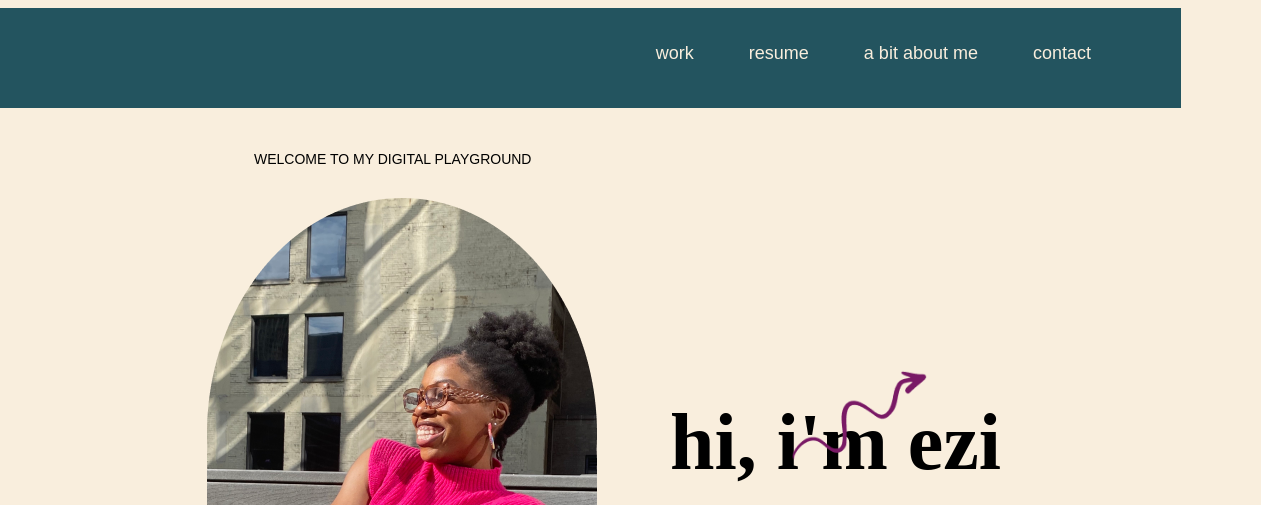
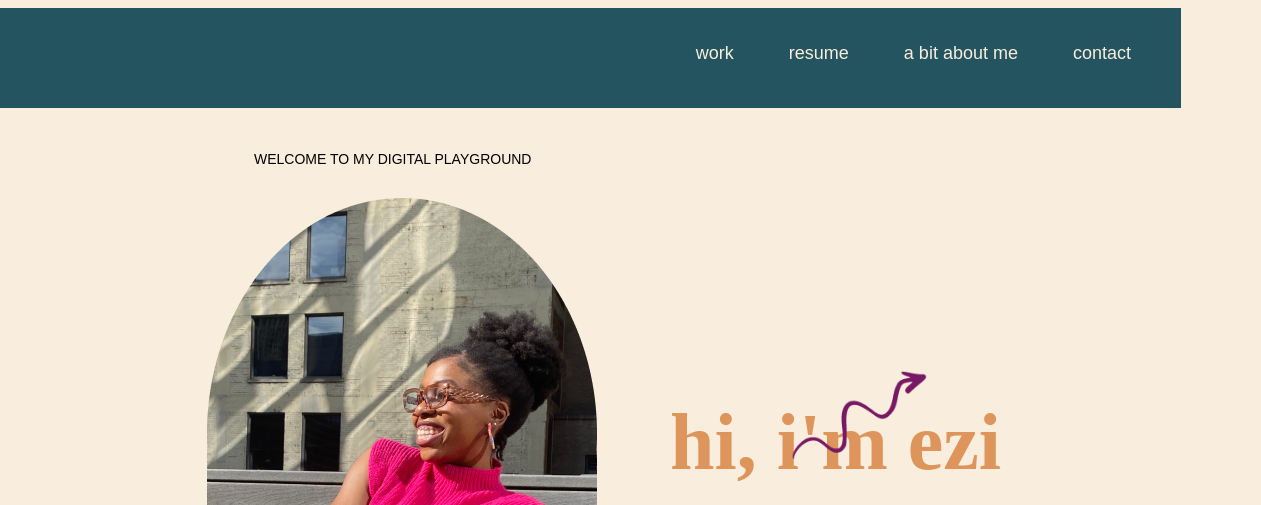
Before and after one commit to ezi311/UX_UI_HW_19, a plain HTML site: page index.html in a window 1280 px wide. Shown: the top 505 px of the page, 91-1352 px from the left, 1261 px wide, since content can reach past the window. Drawn offline with nearby package versions, Linux system fonts and the light colour scheme.

Commit message:
final basic
perfectly aligned to previous hw but using grids now

```diff
--- a/css/style.css
+++ b/css/style.css
@@ -1,7 +1,6 @@
 body {
     display: flex;
     flex-direction: column;
-    min-height: 100vh;
     background-color: #F9EEDD;
   }
 
@@ -37,7 +36,7 @@ body {
     height: 30px;
     margin-left: auto;
     list-style-type:none;
-    padding: 40px;
+    padding: 0px;
     font-family: "Poppins", Poppins, sans-serif;
     font-size: 18px;
 }
@@ -89,6 +88,7 @@ p.title {
     font-weight: bold;
     font-size: 80px;
     text-align: left;
+    color: #DE955B;
   }
 
 p.subheader {
```
